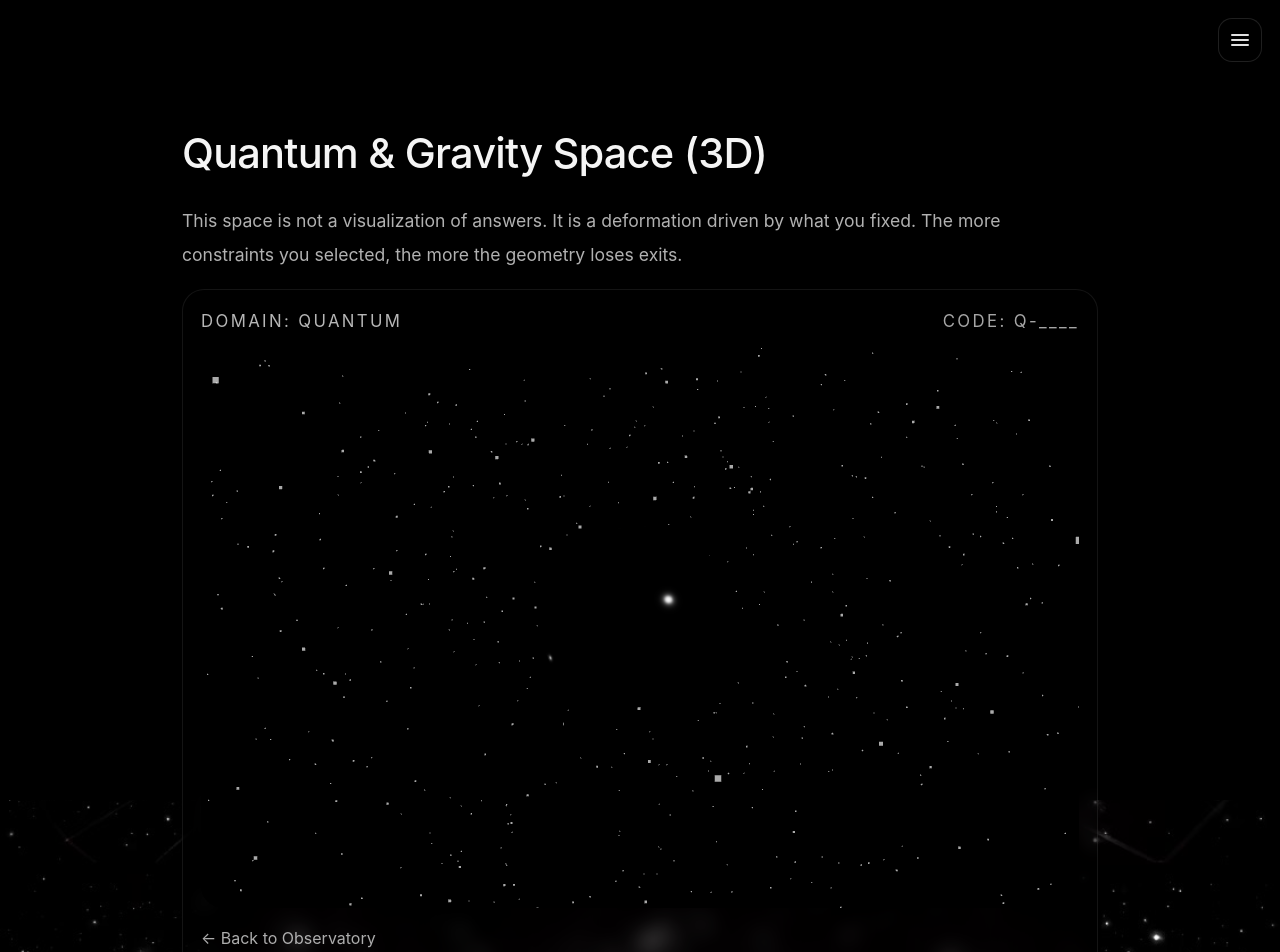
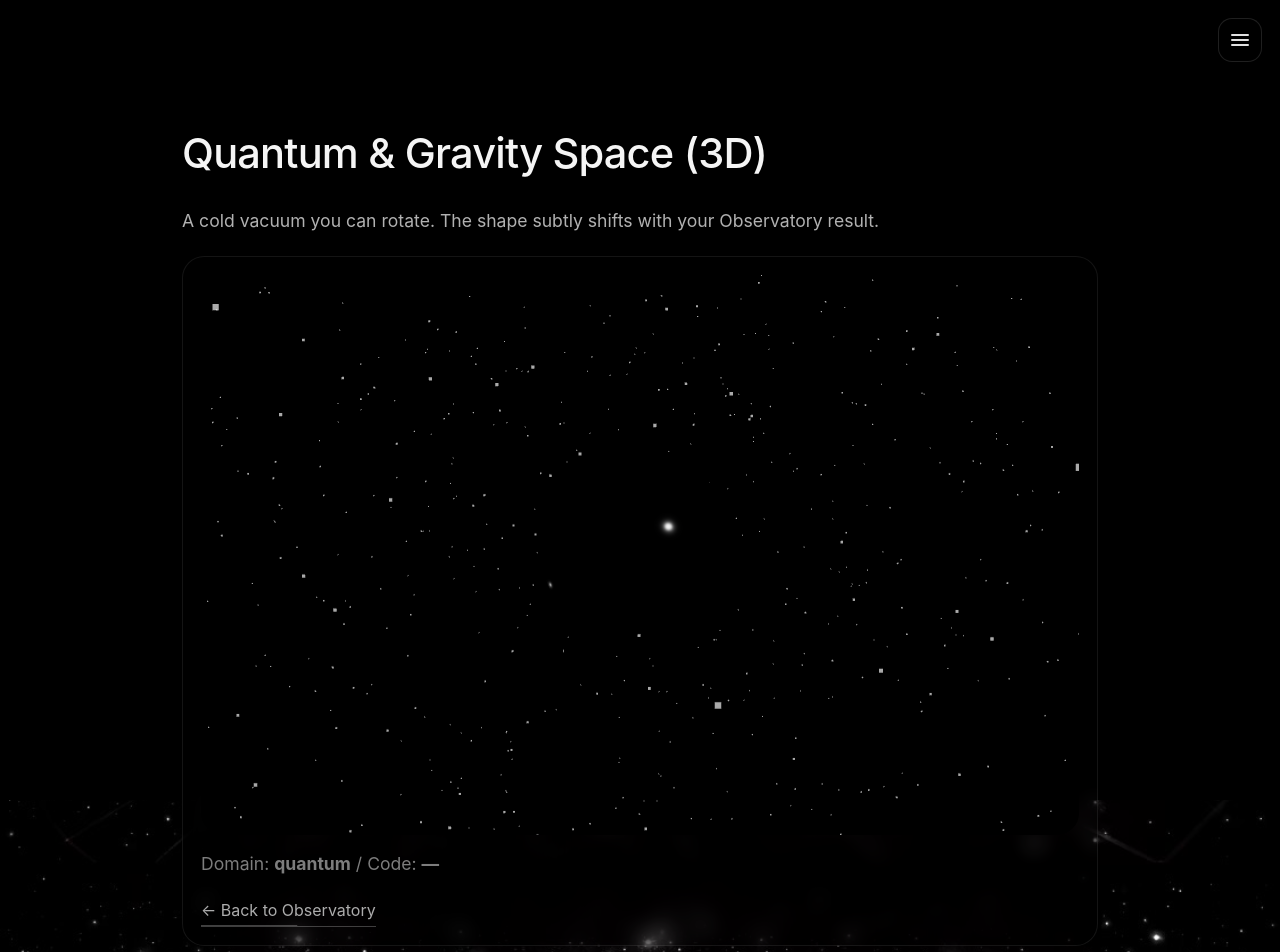
Before and after one commit to z562tbycfd-bit/archenova, a Next.js app: page /space-3d in a window 1280 px wide. Shown: the top 952 px of the page. Built offline with nearby package versions, Linux system fonts and the light colour scheme.

Commit message:
Fix static export for space-3d query handling

```diff
--- a/app/components/Space3D.tsx
+++ b/app/components/Space3D.tsx
@@ -1,92 +1,44 @@
 "use client";
 
+import { useEffect, useState } from "react";
 import Link from "next/link";
-import { useMemo } from "react";
-import { useSearchParams } from "next/navigation";
-import dynamic from "next/dynamic";
+import Space3DCanvas from "./Space3DCanvas";
 
-const Space3DCanvas = dynamic(() => import("./Space3DCanvas.jsx"), { ssr: false });
+export default function Space3D() {
+  const [params, setParams] = useState({
+    domain: "quantum",
+    code: "",
+  });
 
-type Domain = "quantum" | "gravity";
+  useEffect(() => {
+    const search = new URLSearchParams(window.location.search);
+    const domain = search.get("domain") === "gravity" ? "gravity" : "quantum";
+    const code = search.get("code") || "";
 
-function clamp(n: number, a: number, b: number) {
-  return Math.max(a, Math.min(b, n));
-}
-
-function hashTo01(input: string) {
-  // deterministic 0..1
-  let h = 2166136261;
-  for (let i = 0; i < input.length; i++) h = (h ^ input.charCodeAt(i)) * 16777619;
-  h >>>= 0;
-  return (h % 10000) / 10000;
-}
-
-function parseABVector(code: string) {
-  // code example: Q-ABBA  or G-AABB
-  const seq = code.split("-")[1] ?? "";
-  const bits = seq.split("").map((c) => (c === "A" ? 1 : c === "B" ? 0 : 0.5));
-  while (bits.length < 4) bits.push(0.5);
-  return bits.slice(0, 4);
-}
-
-export default function Observatory() {
-  const sp = useSearchParams();
-  const domain = (sp.get("domain") as Domain) || "quantum";
-  const code = sp.get("code") || (domain === "quantum" ? "Q-____" : "G-____");
-
-  const params = useMemo(() => {
-    const v = parseABVector(code);
-    const seed = hashTo01(domain + ":" + code);
-
-    // v[0..3] を「形状・密度・圧・回転」の軸に割り当て
-    // A=1（irreversible/constraint寄り）, B=0（coherence/governance寄り）
-    const constraintBias = (v[0] + v[1] + v[2] + v[3]) / 4; // 0..1
-
-    // Domainで雰囲気を変える
-    const baseStars = domain === "quantum" ? 1800 : 1400;
-
-    return {
-      domain,
-      code,
-      seed,
-      // 3D演出パラメータ
-      starCount: Math.round(baseStars * (0.75 + constraintBias * 0.7)), // 70%〜145%
-      ringCount: domain === "quantum" ? Math.round(1 + v[1] * 3) : Math.round(2 + v[2] * 3),
-      coreDetail: Math.round(1 + v[0] * 3), // 1..4
-      coreRadius: 1.05 + v[3] * 0.45,       // 1.05..1.5
-      pressure: 0.55 + constraintBias * 0.9, // “圧” 0.55..1.45
-      drift: 0.06 + (1 - v[2]) * 0.08,       // 0.06..0.14
-      cameraZ: clamp(7.4 - constraintBias * 1.6, 5.6, 7.6), // 近づくほど圧
-    };
-  }, [domain, code]);
+    setParams({ domain, code });
+  }, []);
 
   return (
     <main className="page-standard">
       <div className="page-head">
         <h1>Quantum &amp; Gravity Space (3D)</h1>
         <p className="page-lead">
-          This space is not a visualization of answers. It is a deformation driven by what you fixed.
-          The more constraints you selected, the more the geometry loses exits.
+          A cold vacuum you can rotate. The shape subtly shifts with your Observatory result.
         </p>
       </div>
 
-      <div className="glass-block" style={{ marginTop: 16 }}>
-        <div style={{ display: "flex", justifyContent: "space-between", gap: 12, flexWrap: "wrap" }}>
-          <div className="contact-manifest-line" style={{ margin: 0 }}>
-            DOMAIN: {params.domain.toUpperCase()}
-          </div>
-          <div className="contact-manifest-line" style={{ margin: 0, opacity: 0.8 }}>
-            CODE: {params.code}
-          </div>
-        </div>
+      <div className="glass-block">
+        <Space3DCanvas domain={params.domain} code={params.code} />
 
-        <div style={{ marginTop: 14 }}>
-          <Space3DCanvas domain={params.domain} code={params.code} />
+        <p className="text dim" style={{ marginTop: 12 }}>
+          Domain: <strong>{params.domain}</strong> / Code:{" "}
+          <strong>{params.code || "—"}</strong>
+        </p>
 
-        </div>
-
-        <div className="page-foot" style={{ display: "flex", gap: 12, flexWrap: "wrap" }}>
-          <Link className="back-link" href="/observatory">← Back to Observatory</Link>
+        <div className="page-foot" style={{ marginTop: 18 }}>
+          <Link className="back-link" href="/observatory">
+            ← Back to Observatory
+          </Link>
         </div>
       </div>
     </main>
```
